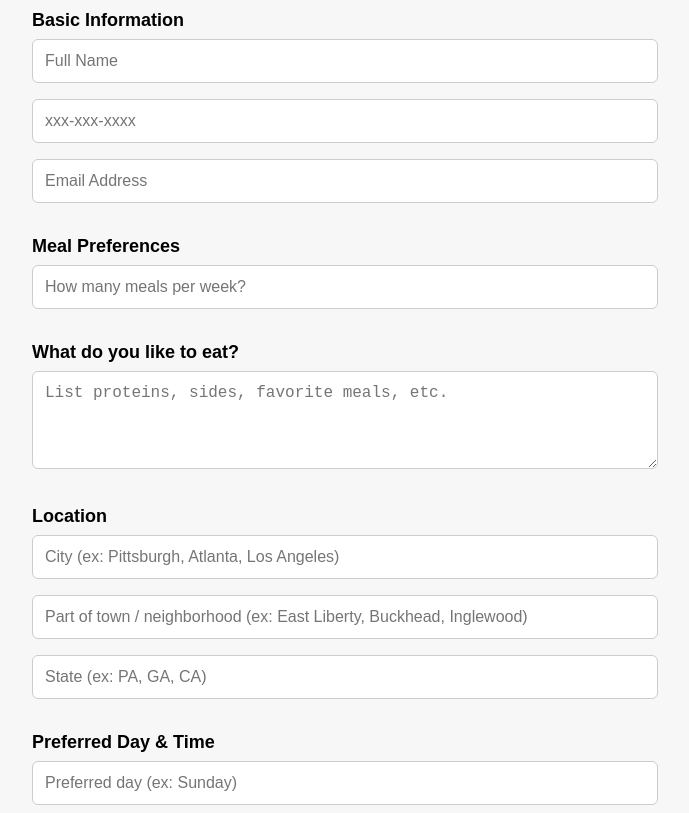
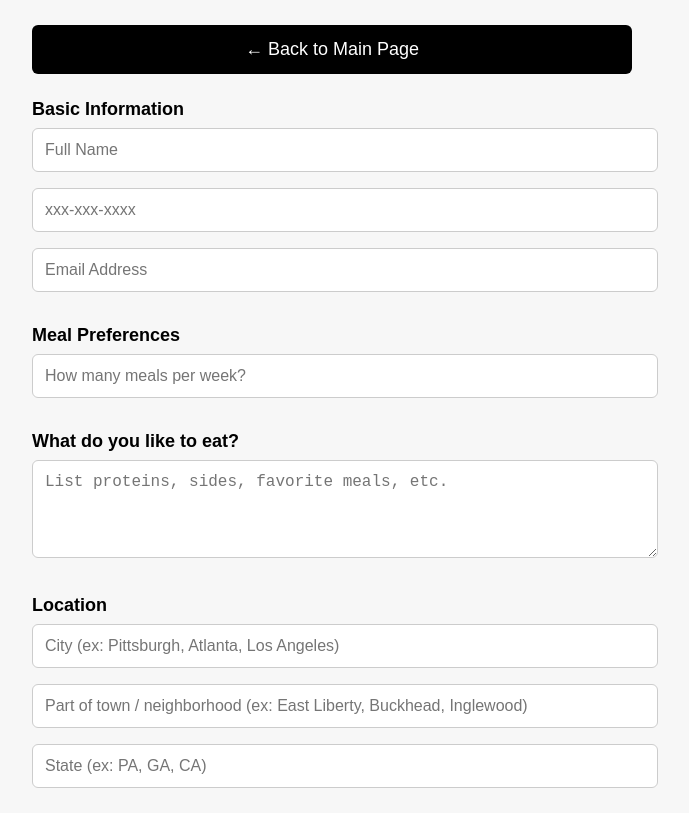
Before and after one commit to Teypac/tha1029-ordering, a website: page public/mealprep.html in a window 1280 px wide. Shown: the part 93-906 px from the top of the page, without its empty margins (308-997 px from the left). Drawn offline with Linux system fonts and the light colour scheme.

Commit message:
Add back buttons to landing page navigation

```diff
--- a/public/mealprep.html
+++ b/public/mealprep.html
@@ -50,9 +50,13 @@
 </head>
 <body>
 
-  <h1>Meal Prep Intake Form</h1>
+ <h1>Meal Prep Intake Form</h1>
 
-  <form id="mealPrepForm">
+<button onclick="window.location.href='landing.html'">
+    ← Back to Main Page
+</button>
+
+<form id="mealPrepForm">
 
     <div class="section-title">Basic Information</div>
     <input name="name" placeholder="Full Name" required />
```
